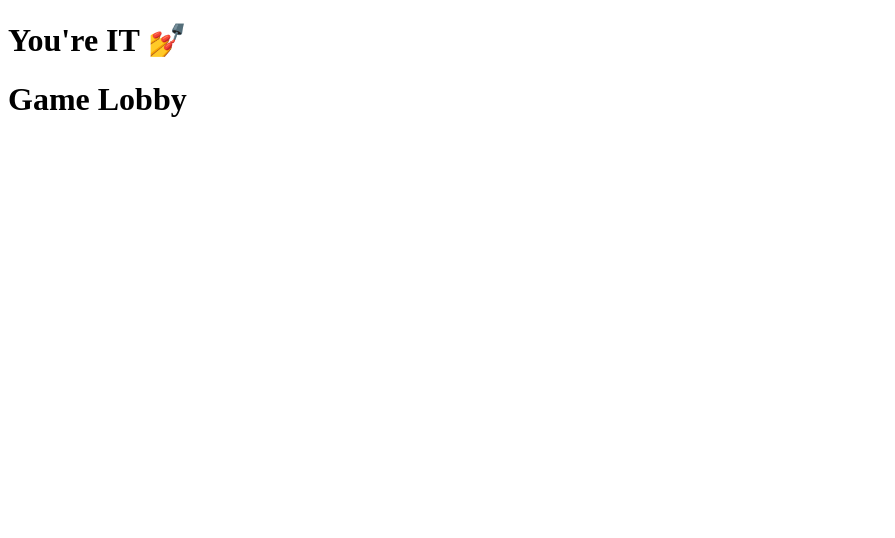
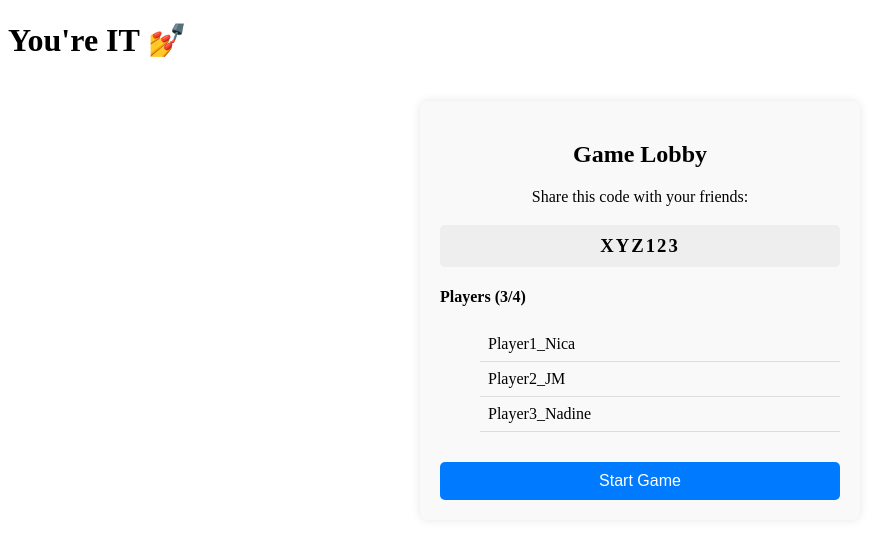
Before and after one commit to auoiie/final-project-2-appdevt, a React (Vite) app: page /lobby in a window 1280 px wide. Shown: the top 538 px of the page, without its empty margins (0-895 px from the left). Built offline with nearby package versions, Linux system fonts and the light colour scheme.

Commit message:
Feat: Build UI for Lobby and Game Arena

```diff
--- a/src/pages/GameArena.jsx
+++ b/src/pages/GameArena.jsx
@@ -1,11 +1,83 @@
 import React from 'react';
 
+const dummyGameData = {
+  timer: 23,
+  itPlayer: 'Player2_Jean',
+  players: [
+    { id: 1, name: 'Player1_Veronica', isIt: false, position: { x: 50, y: 350 } },
+    { id: 2, name: 'Player2_Jean', isIt: true, position: { x: 200, y: 350 } },
+    { id: 3, name: 'Player3_Nadine', isIt: false, position: { x: 350, y: 350 } },
+  ],
+};
+
 const GameArena = () => {
+  const { timer, itPlayer, players } = dummyGameData;
+
   return (
-    <div>
-      <h1>Game Arena</h1>
+    <div style={styles.arenaContainer}>
+      <div style={styles.statusBar}>
+        <div style={styles.timer}>Time: {timer}s</div>
+        <div style={styles.itStatus}>IT: {itPlayer}</div>
+      </div>
+      <div style={styles.gameCanvas}>
+        {players.map(player => (
+          <div
+            key={player.id}
+            style={{
+              ...styles.playerCharacter,
+              left: `${player.position.x}px`,
+              top: `${player.position.y}px`,
+              backgroundColor: player.isIt ? '#dc3545' : '#007bff',
+            }}
+          >
+            {player.name}
+          </div>
+        ))}
+      </div>
     </div>
   );
 };
 
+const styles = {
+  arenaContainer: {
+    display: 'flex',
+    flexDirection: 'column',
+    alignItems: 'center',
+  },
+  statusBar: {
+    width: '800px',
+    display: 'flex',
+    justifyContent: 'space-between',
+    padding: '10px',
+    backgroundColor: '#333',
+    color: 'white',
+    borderRadius: '8px',
+    marginBottom: '10px',
+    fontSize: '20px',
+  },
+  timer: {},
+  itStatus: {},
+  gameCanvas: {
+    width: '800px',
+    height: '400px',
+    backgroundColor: '#f0f0f0',
+    border: '2px solid #333',
+    borderRadius: '8px',
+    position: 'relative',
+    overflow: 'hidden',
+  },
+  playerCharacter: {
+    position: 'absolute',
+    width: '50px',
+    height: '50px',
+    color: 'white',
+    display: 'flex',
+    justifyContent: 'center',
+    alignItems: 'center',
+    borderRadius: '5px',
+    fontSize: '10px',
+    textAlign: 'center',
+  },
+};
+
 export default GameArena;
--- a/src/pages/Lobby.jsx
+++ b/src/pages/Lobby.jsx
@@ -1,11 +1,86 @@
 import React from 'react';
+import Button from '../components/Button';
+
+const dummyLobbyData = {
+  lobbyCode: 'XYZ123',
+  players: [
+    { id: 1, name: 'Player1_Nica' },
+    { id: 2, name: 'Player2_JM' },
+    { id: 3, name: 'Player3_Nadine' },
+  ],
+  isHost: true,
+};
 
 const Lobby = () => {
+  const { lobbyCode, players, isHost } = dummyLobbyData;
+  const canStartGame = players.length >= 2;
+
   return (
-    <div>
-      <h1>Game Lobby</h1>
+    <div style={styles.container}>
+      <div style={styles.lobbyContainer}>
+        <h2 style={styles.title}>Game Lobby</h2>
+
+        <div style={styles.lobbyInfo}>
+          <p>Share this code with your friends:</p>
+          <h3 style={styles.lobbyCode}>{lobbyCode}</h3>
+        </div>
+
+        <div style={styles.playerList}>
+          <h4>Players ({players.length}/4)</h4>
+          <ul>
+            {players.map(player => (
+              <li key={player.id} style={styles.playerItem}>
+                {player.name}
+              </li>
+            ))}
+          </ul>
+        </div>
+
+        {isHost && (
+          <Button disabled={!canStartGame}>
+            {canStartGame ? 'Start Game' : 'Waiting for more players...'}
+          </Button>
+        )}
+      </div>
     </div>
   );
 };
 
+const styles = {
+  container: {
+    display: 'flex',
+    justifyContent: 'center',
+    padding: '20px',
+  },
+  lobbyContainer: {
+    width: '400px',
+    padding: '20px',
+    boxShadow: '0 0 10px rgba(0,0,0,0.1)',
+    borderRadius: '8px',
+    textAlign: 'center',
+    backgroundColor: '#f9f9f9',
+  },
+  title: {
+    marginBottom: '20px',
+  },
+  lobbyInfo: {
+    marginBottom: '20px',
+  },
+  lobbyCode: {
+    backgroundColor: '#eee',
+    padding: '10px',
+    borderRadius: '5px',
+    letterSpacing: '2px',
+  },
+  playerList: {
+    marginBottom: '30px',
+    textAlign: 'left',
+  },
+  playerItem: {
+    listStyle: 'none',
+    padding: '8px',
+    borderBottom: '1px solid #ddd',
+  },
+};
+
 export default Lobby;
```
